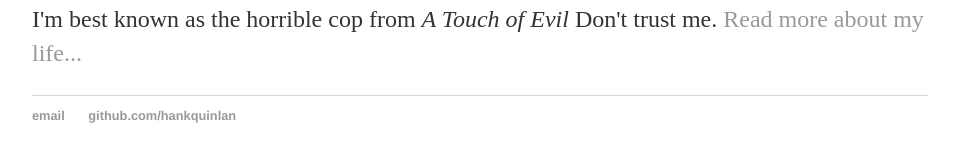
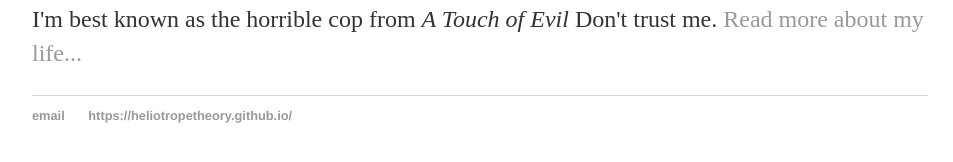
Before and after one commit to HeliotropeTheory/HeliotropeTheory.github.io, a Jekyll site: the page built from index.html, in a window 1280 px wide. Shown: the part 249-411 px from the top of the page, without its empty margins (160-1113 px from the left). Built offline with Jekyll 4.4.1, drawn with Linux system fonts in a browser that asks for light colours.

Commit message:
Update default.html

```diff
--- a/_layouts/default.html
+++ b/_layouts/default.html
@@ -22,7 +22,7 @@
 			<footer>
 	    		<ul>
 	        		<li><a href="mailto:hankquinlanhub@gmail.com">email</a></li>
-	        		<li><a href="https://github.com/hankquinlan">github.com/hankquinlan</a></li>
+	        		<li><a href="https://heliotropetheory.github.io/">https://heliotropetheory.github.io/</a></li>
 				</ul>
 			</footer>
 		</body>
```
